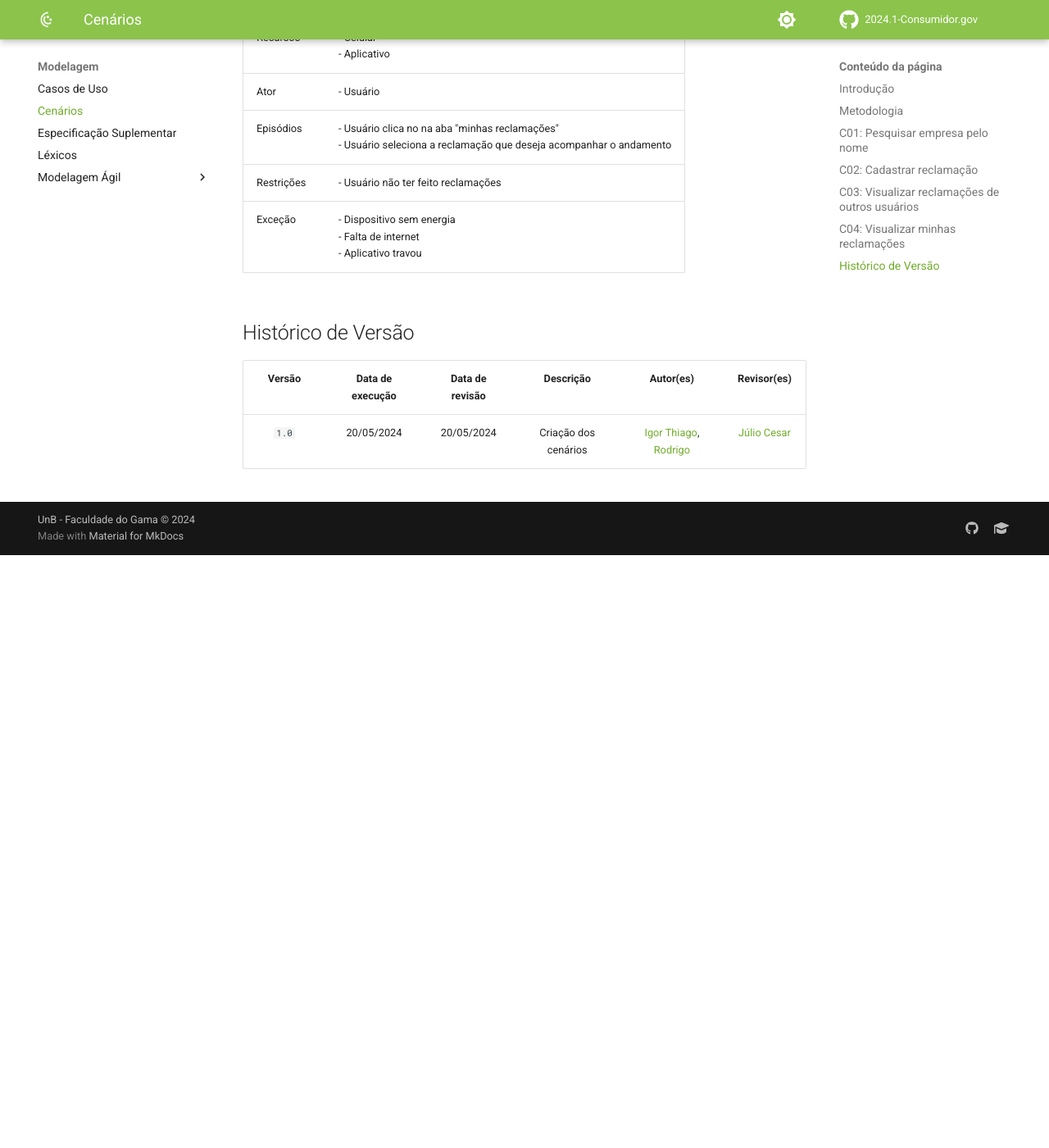
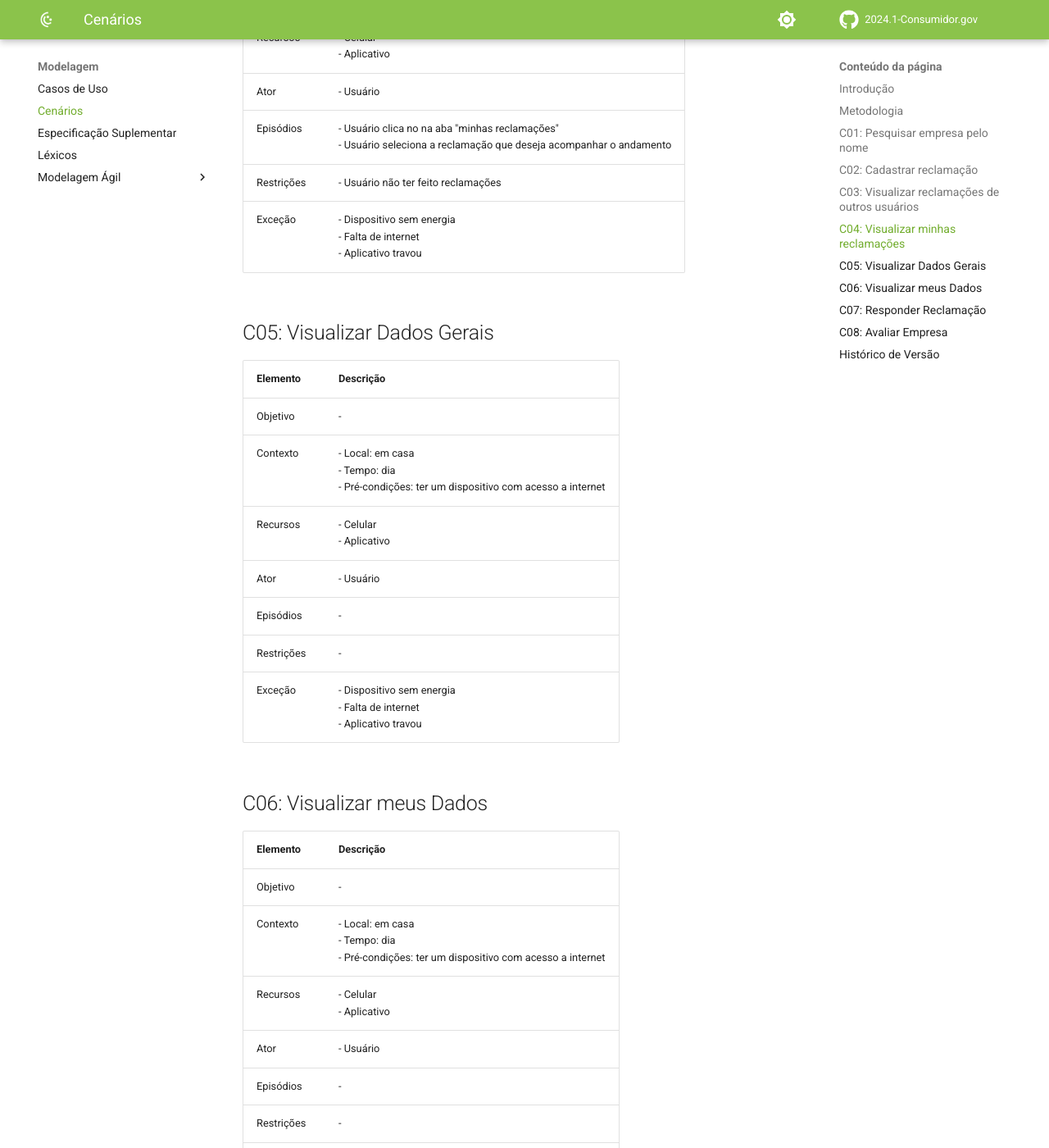
Before and after one commit to Requisitos-de-Software/2024.1-Grupo08, an MkDocs documentation site: the page built from docs/Modelagem/cenarios.md, in a window 1280 px wide and 1400 px high, scrolled down 3235 px. Shown: the whole window at 82% size. Built offline with MkDocs 1.6.1 and Material for MkDocs 9.7.7, drawn with Linux system fonts in a browser that asks for light colours; comment, search, counter and statistics services are not loaded; before the commit the page ends 3912 px from its top, so only the background shows below that; some of the changed text lies outside the part shown.

Commit message:
criação das tabelas 5-8 de cenarios

```diff
--- a/docs/Modelagem/cenarios.md
+++ b/docs/Modelagem/cenarios.md
@@ -76,6 +76,53 @@
 |Restrições  | - Usuário não ter feito reclamações |
 | Exceção    | - Dispositivo sem energia <br> - Falta de internet <br> - Aplicativo travou
 
+## C05: Visualizar Dados Gerais
+
+| Elemento   | Descrição                                                                                                                                                        |
+| ---------- | ---------------------------------------------------------------------------------------------------------------------------------------------------------------- |
+| Objetivo   | - |
+| Contexto   | - Local: em casa <br> - Tempo: dia <br> - Pré-condições: ter um dispositivo com acesso a internet|
+| Recursos   | - Celular <br> - Aplicativo
+| Ator       | - Usuário|
+| Episódios  | - |
+|Restrições  | -  |
+| Exceção    | - Dispositivo sem energia <br> - Falta de internet <br> - Aplicativo travou
+
+## C06: Visualizar meus Dados
+
+| Elemento   | Descrição                                                                                                                                                        |
+| ---------- | ---------------------------------------------------------------------------------------------------------------------------------------------------------------- |
+| Objetivo   | - |
+| Contexto   | - Local: em casa <br> - Tempo: dia <br> - Pré-condições: ter um dispositivo com acesso a internet|
+| Recursos   | - Celular <br> - Aplicativo
+| Ator       | - Usuário|
+| Episódios  | - |
+|Restrições  | -  |
+| Exceção    | - Dispositivo sem energia <br> - Falta de internet <br> - Aplicativo travou
+
+## C07: Responder Reclamação
+
+| Elemento   | Descrição                                                                                                                                                        |
+| ---------- | ---------------------------------------------------------------------------------------------------------------------------------------------------------------- |
+| Objetivo   | - |
+| Contexto   | - Local: em casa <br> - Tempo: dia <br> - Pré-condições: ter um dispositivo com acesso a internet|
+| Recursos   | - Celular <br> - Aplicativo
+| Ator       | - Usuário|
+| Episódios  | - |
+|Restrições  | -  |
+| Exceção    | - Dispositivo sem energia <br> - Falta de internet <br> - Aplicativo travou
+
+## C08: Avaliar Empresa
+
+| Elemento   | Descrição                                                                                                                                                        |
+| ---------- | ---------------------------------------------------------------------------------------------------------------------------------------------------------------- |
+| Objetivo   | - |
+| Contexto   | - Local: em casa <br> - Tempo: dia <br> - Pré-condições: ter um dispositivo com acesso a internet|
+| Recursos   | - Celular <br> - Aplicativo
+| Ator       | - Usuário|
+| Episódios  | - |
+|Restrições  | -  |
+| Exceção    | - Dispositivo sem energia <br> - Falta de internet <br> - Aplicativo travou
 
 ## Histórico de Versão
 | Versão | Data de execução | Data de revisão |  Descrição            | Autor(es)         | Revisor(es)  |
```
